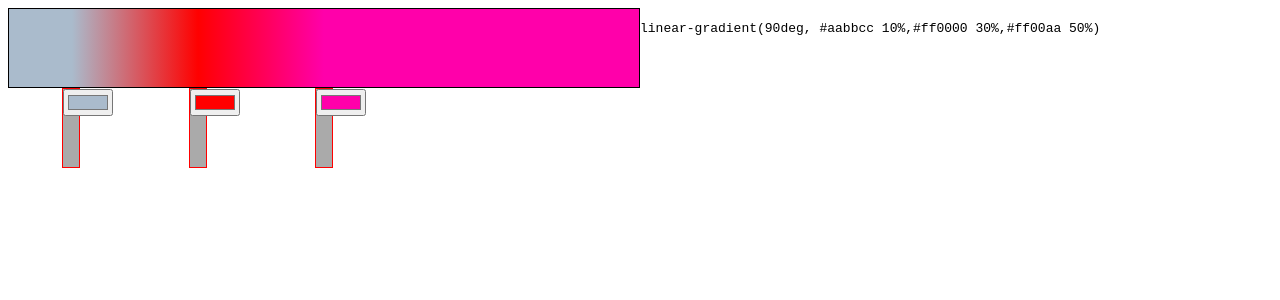
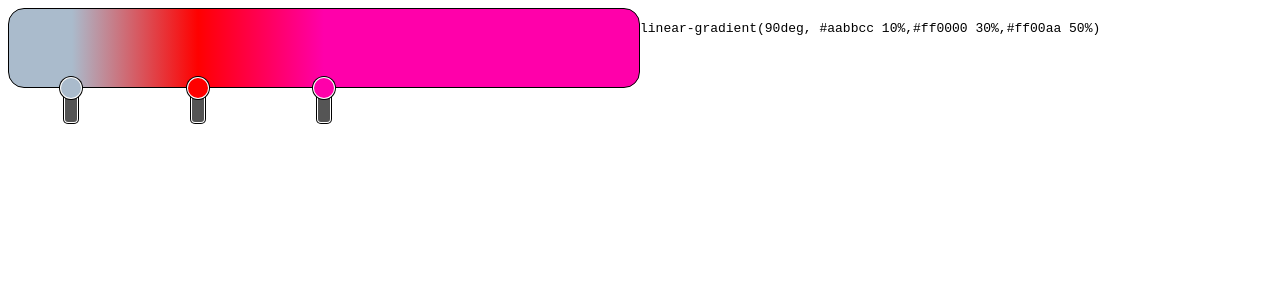
Before and after one commit to Xiaobai-World-Team/css-gradient-generator, a Vue app: page / in a window 1280 px wide. Shown: the top 300 px of the page. Built offline with nearby package versions, Linux system fonts and the light colour scheme.

Commit message:
modify trigger style

```diff
--- a/src/App.vue
+++ b/src/App.vue
@@ -8,15 +8,17 @@
     }"
    ></div>
    <div class="gradient-slide">
-    <label
+    <div
      class="slide"
      :style="{ left: slide.percentage + '%' }"
      v-for="slide in colors"
      :id="slide.id"
      :key="slide.id"
     >
-     <input type="color" v-model="slide.rgba" />
-    </label>
+     <label :style="{ background: slide.rgba }">
+      <input type="color" v-model="slide.rgba" />
+     </label>
+    </div>
    </div>
   </div>
   <div class="demo">
@@ -71,22 +73,38 @@ export default defineComponent({
   > .gradient {
    height: 80px;
    border: solid 1px #000;
+   border-radius: 1em;
   }
   > .gradient-slide {
    position: relative;
    > .slide {
     position: absolute;
     top: 0;
-    width: 18px;
-    height: 80px;
-    border: solid 1px red;
-    background: #aaa;
+    width: 16px;
+    height: 36px;
+    background: #555;
+    box-shadow:inset 0 0 0 1px #000, inset 0 0 0 2px #fff;
+    border-radius: 5px;
     transform: translateX(-50%);
+    > label {
+     position: absolute;
+     left: -2px;
+     top: -10px;
+     width: 20px;
+     height: 20px;
+     overflow: hidden;
+     border-radius: 50%;
+     box-shadow: 0 0 0 1px #fff, 0 0 0 2px #000;
+     input {
+      opacity: 0;
+     }
+    }
    }
   }
  }
  > .demo {
   flex: 1 1 0;
+  overflow: hidden;
  }
 }
 </style>
--- a/src/drag-slide.ts
+++ b/src/drag-slide.ts
@@ -78,7 +78,7 @@ export function useColors(selector: string) {
                 startX: _initPoint.left,
             };
 
-            let controlNode = <HTMLLabelElement>document.querySelector(`#${selector} .control`)
+            let controlNode = <HTMLDivElement>document.querySelector(`#${selector} .control`)
 
             if (!controlNode) {
                 return
```
